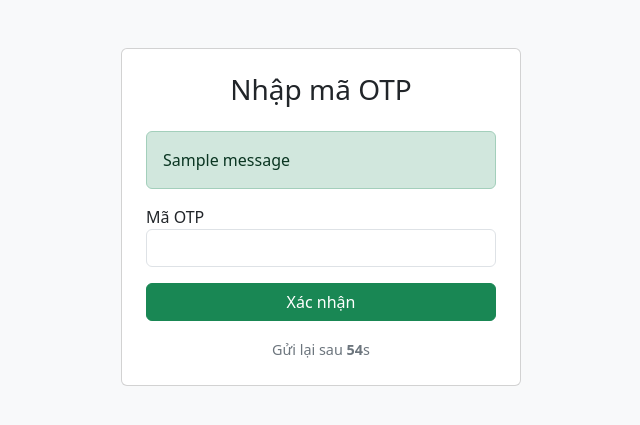
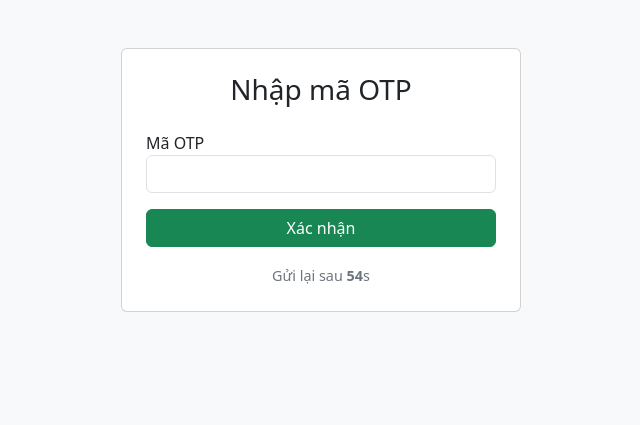
Before and after one commit to Bimmie226/Todolist-Project, a Django app: page /accounts/verify-otp/ in a window 1280 px wide. Shown: the top 425 px of the page, without its empty margins (319-959 px from the left). Run offline with Django 4.2, Linux system fonts and the light colour scheme; tables that the repository leaves empty hold one stand-in row (values such as "Sample post"); one stand-in notice (Sample message) is shown.

Commit message:
feat(login): sua lai giao dien luc xac thuc OTP

```diff
--- a/accounts/templates/accounts/verify_otp.html
+++ b/accounts/templates/accounts/verify_otp.html
@@ -36,7 +36,8 @@
 
         {% if messages %}
           {% for message in messages %}
-            <div class="alert alert-{{ message.tags }}">{{ message }}</div>
+            {% if message.tags == 'error' %}  <div class="alert alert-danger">{{ message }}</div>
+            {% endif %}
           {% endfor %}
         {% endif %}
 
```
